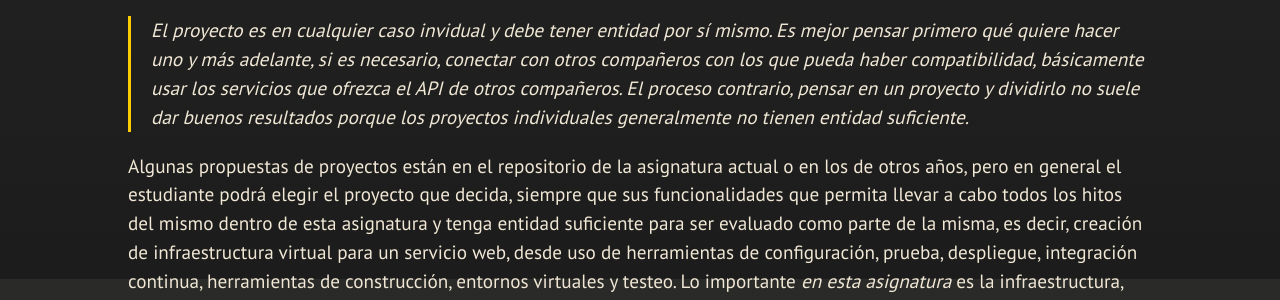
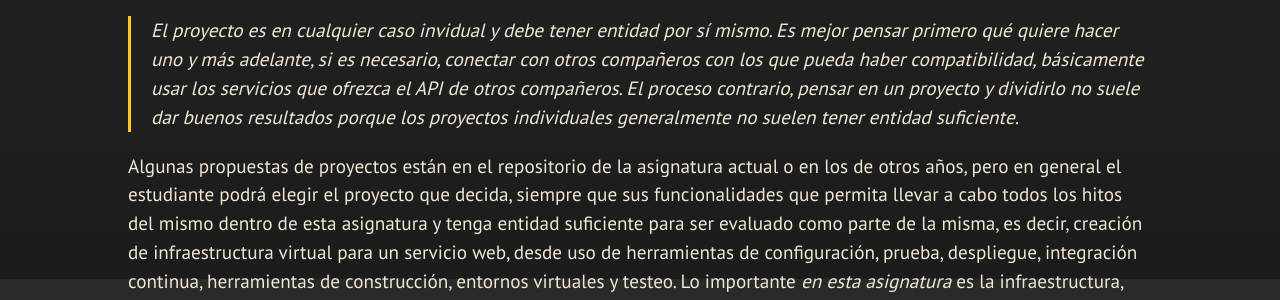
Before and after one commit to JJ/IV, a Jekyll site: the page built from documentos/proyecto/1.Infraestructura.md, in a window 1280 px wide and 900 px high, scrolled down 378 px. Shown: the part 243-543 px from the top of the window. Built offline with Jekyll 4.4.1, drawn with Linux system fonts in a browser that asks for light colours; nearby versions of some CDN libraries; some web fonts are replaced; our own code applies the rules of GitHub Pages for plain Markdown files.

Commit message:
Sync documentos/proyecto/1.Infraestructura.md de master a gh-pages

```diff
--- a/documentos/proyecto/1.Infraestructura.md
+++ b/documentos/proyecto/1.Infraestructura.md
@@ -35,7 +35,7 @@ compañeros con los que se pueda colaborar.
 >si es necesario, conectar con otros compañeros con los que pueda
 >haber compatibilidad, básicamente usar los servicios que ofrezca el API de otros compañeros. El proceso contrario, pensar en un proyecto y
 >dividirlo no suele dar buenos resultados porque los proyectos
->individuales generalmente no tienen entidad suficiente.
+>individuales generalmente no suelen tener  entidad suficiente.
 
 Algunas
 propuestas de proyectos están en el
```
